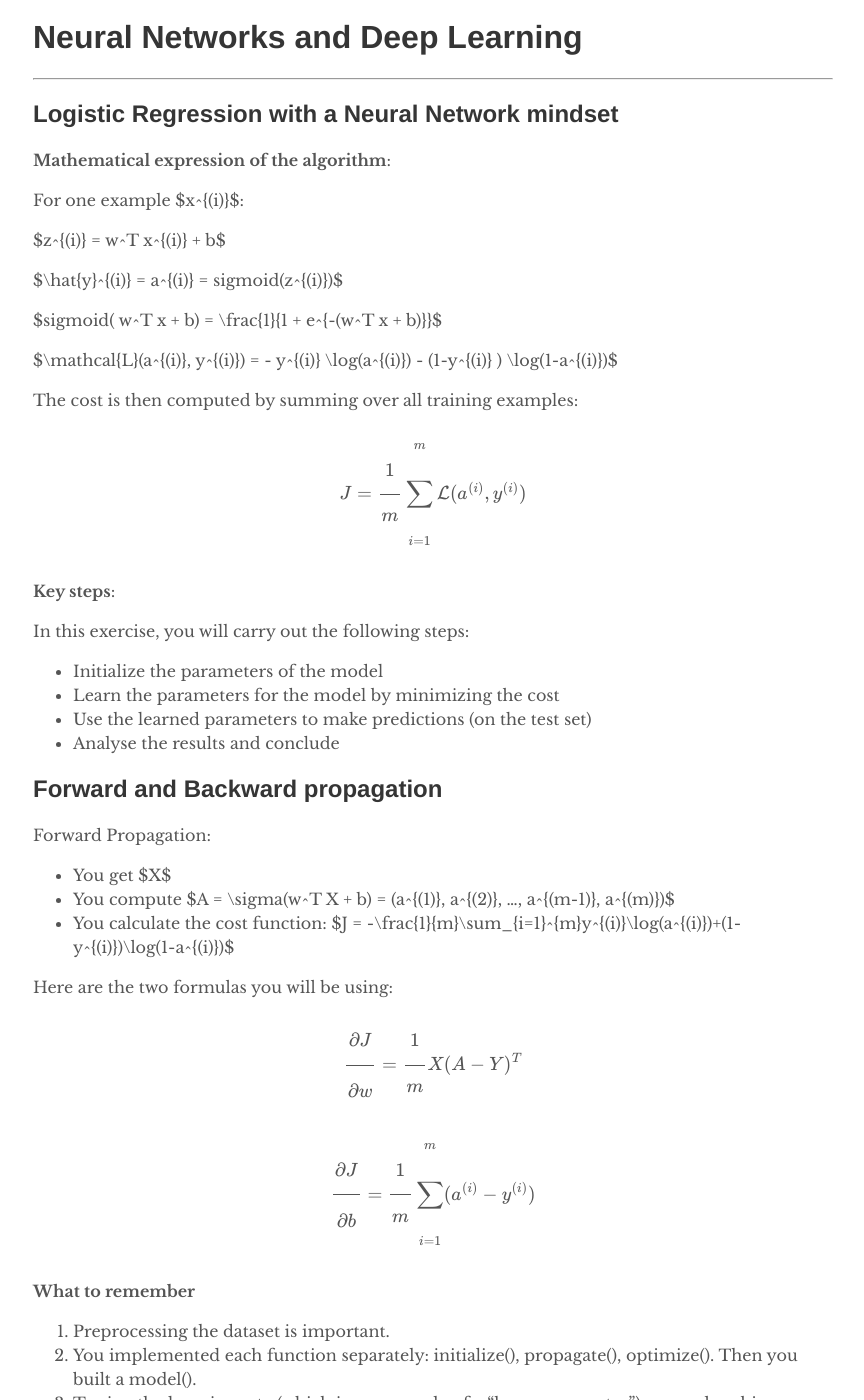
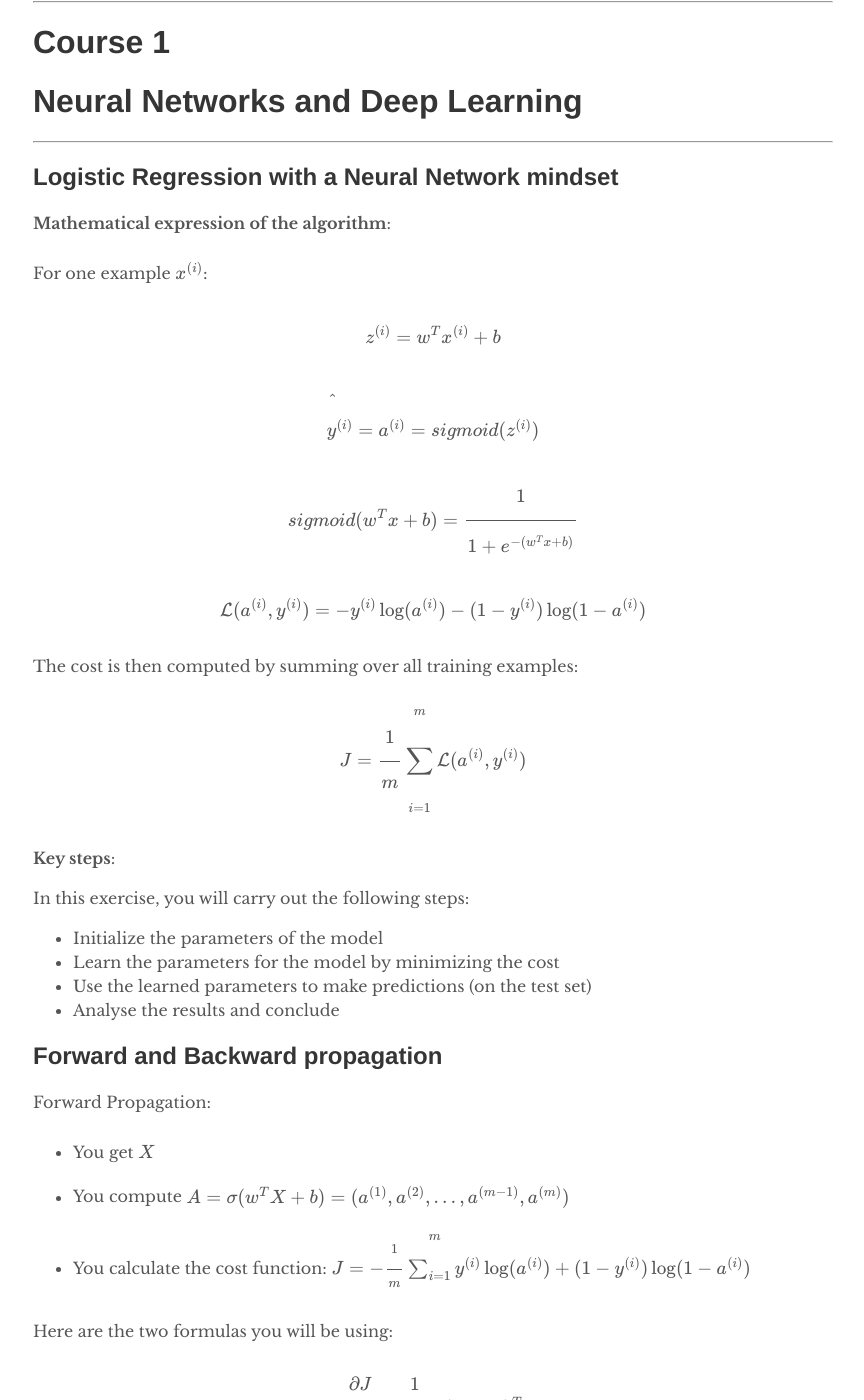
Before and after one commit to trilliwon/ABL, a Jekyll site: the page built from _posts/ai/2018-02-10-deeplearning-ai-c1.md, in a window 1280 px wide and 1400 px high, scrolled down 504 px. Shown: the whole window, without its empty margins (207-1071 px from the left). Built offline with Jekyll 4.4.1, drawn with Linux system fonts in a browser that asks for light colours; nearby versions of some CDN libraries; formulas are drawn with MathJax 3; some of the changed text lies outside the part shown.

Commit message:
Wed Apr 25 11:37:59 KST 2018

```diff
--- a/_posts/ai/2018-02-10-deeplearning-ai-c1.md
+++ b/_posts/ai/2018-02-10-deeplearning-ai-c1.md
@@ -14,15 +18,16 @@ tag: [Deeplearning]
 
 **Mathematical expression of the algorithm**:
 
-For one example $x^{(i)}$:
+For one example \\(x^{(i)}\\):
 
-$z^{(i)} = w^T x^{(i)} + b$
 
-$\hat{y}^{(i)} = a^{(i)} = sigmoid(z^{(i)})$
+$$z^{(i)} = w^T x^{(i)} + b$$
 
-$sigmoid( w^T x + b) = \frac{1}{1 + e^{-(w^T x + b)}}$
+$$\hat{y}^{(i)} = a^{(i)} = sigmoid(z^{(i)})$$
 
-$\mathcal{L}(a^{(i)}, y^{(i)}) =  - y^{(i)}  \log(a^{(i)}) - (1-y^{(i)} )  \log(1-a^{(i)})$
+$$sigmoid( w^T x + b) = \frac{1}{1 + e^{-(w^T x + b)}}$$
+
+$$\mathcal{L}(a^{(i)}, y^{(i)}) =  - y^{(i)}  \log(a^{(i)}) - (1-y^{(i)} )  \log(1-a^{(i)})$$
 
 The cost is then computed by summing over all training examples:
 
@@ -42,9 +47,9 @@ In this exercise, you will carry out the following steps:
 
 Forward Propagation:
 
-- You get $X$
-- You compute $A = \sigma(w^T X + b) = (a^{(1)}, a^{(2)}, ..., a^{(m-1)}, a^{(m)})$
-- You calculate the cost function: $J = -\frac{1}{m}\sum_{i=1}^{m}y^{(i)}\log(a^{(i)})+(1-y^{(i)})\log(1-a^{(i)})$
+- You get \\(X\\)
+- You compute \\(A = \sigma(w^T X + b) = (a^{(1)}, a^{(2)}, ..., a^{(m-1)}, a^{(m)})\\)
+- You calculate the cost function: \\(J = -\frac{1}{m}\sum_{i=1}^{m}y^{(i)}\log(a^{(i)})+(1-y^{(i)})\log(1-a^{(i)})\\)
 
 Here are the two formulas you will be using:
 
@@ -72,7 +77,7 @@ $$\frac{\partial J}{\partial b} = \frac{1}{m} \sum_{i=1}^m (a^{(i)}-y^{(i)})$$
 
 **Mathematically**:
 
-For one example $x^{(i)}$:
+For one example \\(x^{(i)}\\):
 $$z^{[1] (i)} =  W^{[1]} x^{(i)} + b^{[1] (i)}$$
 
 $$a^{[1] (i)} = \tanh(z^{[1] (i)})$$
@@ -115,7 +120,7 @@ $$W = \begin{bmatrix}
     u
 \end{bmatrix}$$
 
-Then $WX + b$ will be:
+Then \\(WX + b\\) will be:
 
 $$WX + b = \begin{bmatrix}
     (ja + kd + lg) + s  & (jb + ke + lh) + s  & (jc + kf + li)+ s\\
@@ -130,9 +135,9 @@ $$WX + b = \begin{bmatrix}
 
 $$Z^{[l]} = W^{[l]}A^{[l-1]} +b^{[l]}$$
 
-- **Sigmoid**: $\sigma(Z) = \sigma(W A + b) = \frac{1}{ 1 + e^{-(W A + b)}}$.
+- **Sigmoid**: \\(\sigma(Z) = \sigma(W A + b) = \frac{1}{ 1 + e^{-(W A + b)}}\\).
 
--  **ReLU**: The mathematical formula for ReLu is $A = RELU(Z) = max(0, Z)$
+-  **ReLU**: The mathematical formula for ReLu is \\(A = RELU(Z) = max(0, Z)\\)
 
 **2_ Cost function**
 
@@ -142,13 +147,13 @@ $$-\frac{1}{m} \sum_{i = 1}^{m} (y^{(i)}\log\left(a^{[L] (i)}\right) + (1-y^{(i)
 
 /images/backprop.png
 
-The three outputs $(dW^{[l]}, db^{[l]}, dA^{[l]})$ are computed using the input $dZ^{[l]}$.Here are the formulas you need:
+The three outputs \\((dW^{[l]}, db^{[l]}, dA^{[l]})\\) are computed using the input \\(dZ^{[l]}\\).Here are the formulas you need:
 
 $$dW^{[l]} = \frac{\partial \mathcal{L} }{\partial W^{[l]}} = \frac{1}{m} dZ^{[l]} A^{[l-1] T}$$
 $$db^{[l]} = \frac{\partial \mathcal{L} }{\partial b^{[l]}} = \frac{1}{m} \sum_{i = 1}^{m} dZ^{[l](i)}$$
 $$dA^{[l-1]} = \frac{\partial \mathcal{L} }{\partial A^{[l-1]}} = W^{[l] T} dZ^{[l]}$$
 
-If $g(.)$ is the activation function,
+If \\(g(.)\\) is the activation function,
 `sigmoid_backward` and `relu_backward` compute $$dZ^{[l]} = dA^{[l]} * g'(Z^{[l]})$$.
 
 
@@ -159,4 +164,4 @@ using gradient descent:
 $$W^{[l]} = W^{[l]} - \alpha \text{ } dW^{[l]}$$
 $$b^{[l]} = b^{[l]} - \alpha \text{ } db^{[l]}$$
 
-where $\alpha$ is the learning rate.
+where \\(\alpha\\) is the learning rate.
```
Also changed, not shown: other parts of _posts/ai/2018-02-10-deeplearning-ai-c1.md (+4 -0 lines).
